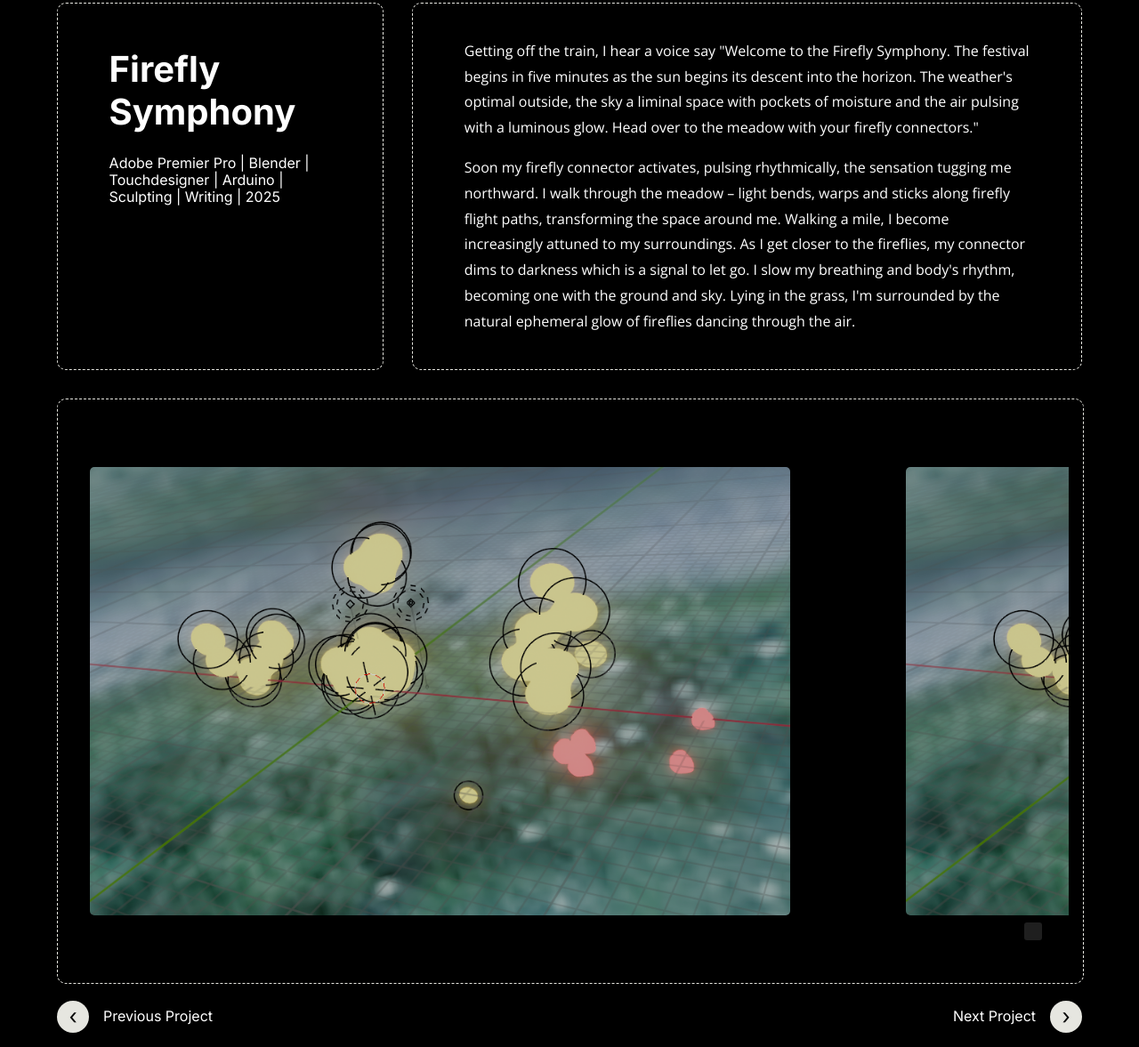
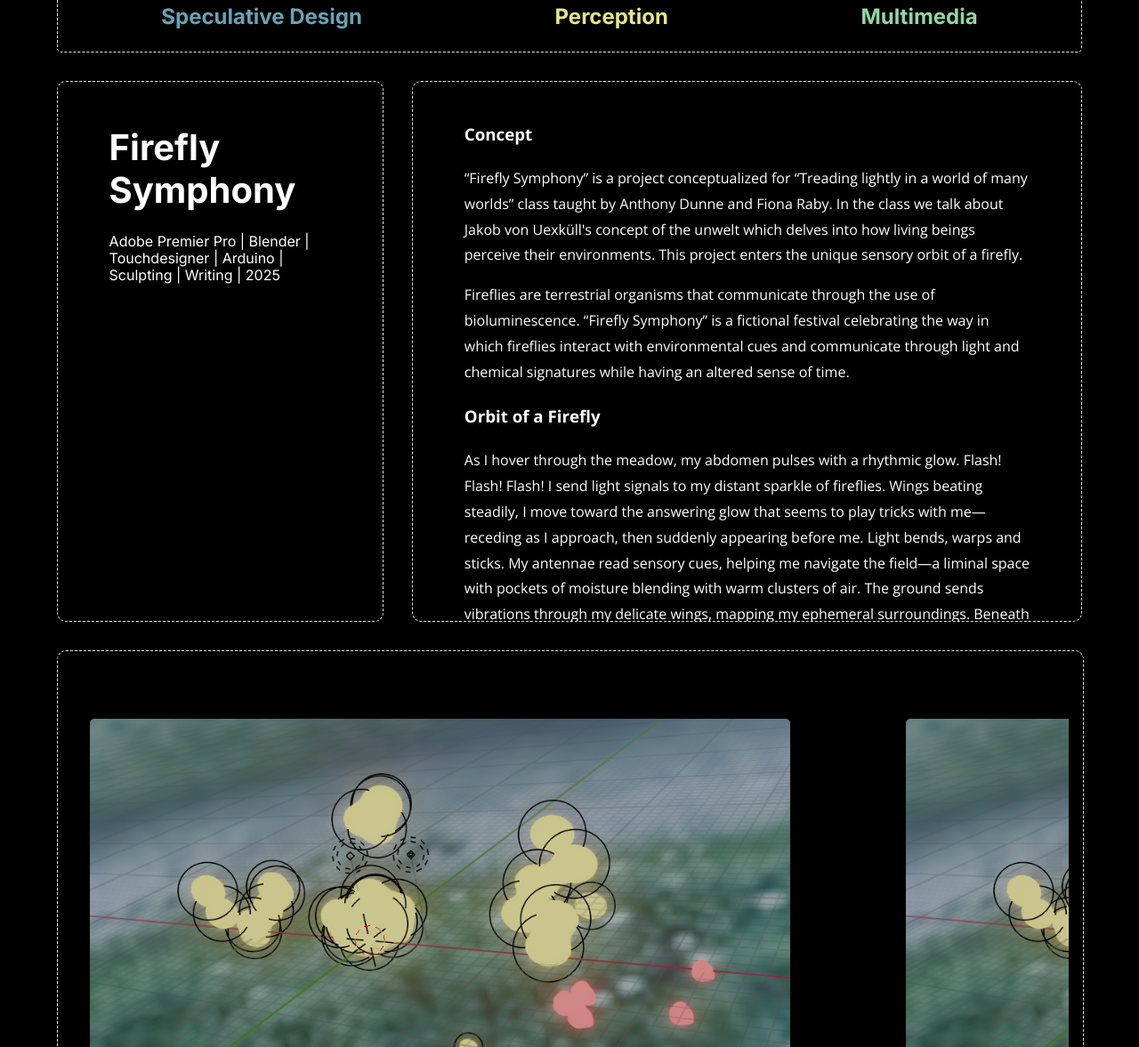
Before and after one commit to Paridhii27/Paridhi-Portfolio, a plain HTML site: page public/project-pages/firefly-symphony.html in a window 1280 px wide. Shown: the part 840-2017 px from the top of the page at 89% size. Drawn offline with nearby package versions, Linux system fonts and the light colour scheme.

Commit message:
Adding firefly project videos

```diff
--- a/public/project-pages/firefly-symphony.html
+++ b/public/project-pages/firefly-symphony.html
@@ -46,11 +46,11 @@
     </div>
 
     <div class="project-visual">
-        <img src="../assets/images/project-pages/firefly-symphony/1.png" id="main-img"/>
-        <!-- <div class="video-container">
-          <iframe src="https://player.vimeo.com/video/1047644264?title=0&byline=0&portrait=0&sidedock=0&badge=0&amp;autopause=0&amp;player_id=0&amp;app_id=58479" frameborder="0" allow="autoplay; fullscreen; picture-in-picture; clipboard-write; encrypted-media" style="position:absolute;top:0;left:0;width:100%;height:100%;" title="fleeting-states">
+        <!-- <img src="../assets/images/project-pages/firefly-symphony/1.png" id="main-img"/> -->
+        <div class="video-container">
+          <iframe src="https://player.vimeo.com/video/1097048971?badge=0&amp;autopause=0&amp;player_id=0&amp;app_id=58479" frameborder="0" allow="autoplay; fullscreen; picture-in-picture; clipboard-write; encrypted-media" style="position:absolute;top:0;left:0;width:100%;height:100%;" title="fleeting-states">
           </iframe>
-        </div> -->
+        </div>
       </div>
 
       <div class="keywords" style="border-color: #e6e6e0">
@@ -65,6 +65,21 @@
         <p>Adobe Premier Pro | Blender | Touchdesigner | Arduino | Sculpting | Writing | 2025</p>
       </div>
       <div class="documentation">
+        <h3>Concept</h3>
+        <p>“Firefly Symphony” is a project conceptualized for “Treading lightly in a world of many worlds” class taught by Anthony Dunne and Fiona Raby. In the class we talk about Jakob von Uexküll's concept of the unwelt which delves into how living beings perceive their environments. This project enters the unique sensory orbit of a firefly. </p>
+        <p>Fireflies are terrestrial organisms that communicate through the use of bioluminescence. “Firefly Symphony” is a fictional festival celebrating the way in which fireflies interact with environmental cues and communicate through light and chemical signatures while having an altered sense of time.</p>
+
+        <h3>Orbit of a Firefly</h3>
+        <p>As I hover through the meadow, my abdomen pulses with a rhythmic glow. Flash! Flash! Flash! I send light signals to my distant sparkle of fireflies. Wings beating steadily, I move toward the answering glow that seems to play tricks with
+          me—receding as I approach, then suddenly appearing before me. Light bends,
+          warps and sticks. My antennae read sensory cues, helping me navigate the field—a
+          liminal space with pockets of moisture blending with warm clusters of air. The ground
+          sends vibrations through my delicate wings, mapping my ephemeral surroundings.
+          Beneath me, the dark long shards of grass stretch endlessly.</p>
+        <h3>Invitation to the Firefly Symphony</h3>
+        <p>You’re cordially invited to witness the ephemeral light dance of fireflies where flashes and screeches of light weave conversations between the land and the sky. The air is pulsing with a luminous rhythm and fascination tugs you along. There are fireflies lurking just above the grass and soaring in the sky. Lay down on the picnic blanket and sense the luminous pulses of light and see the sky’s topology transform in front of you. It’s the most beautiful time of the year and the weather is optimal outside with winds drifting at the speed of 13-15 kph and high moisture content in the air around. The groundward fireflies are sending signals of celebration and gratitude while the skyward fireflies send signals to avoid the predators. It’s a balancing dance to celebrate their day to day lives. A festival that strongly encourages you to silently listen to the world through your eyes.</p>
+
+        <h3>At the Festival</h3>
         <p>Getting off the train, I hear a voice say "Welcome to the Firefly Symphony. The festival begins in five minutes as the sun begins its descent into the horizon. The weather's optimal outside, the sky a liminal space with pockets of moisture and the air pulsing with a luminous glow. Head over to the meadow with your firefly connectors."</p>
         <p>Soon my firefly connector activates, pulsing rhythmically, the sensation tugging me northward. I walk through the meadow – light bends, warps and sticks along firefly flight paths, transforming the space around me. Walking a mile, I become increasingly attuned to my surroundings. As I get closer to the fireflies, my connector dims to darkness which is a signal to let go. I slow my breathing and body's rhythm, becoming one with the ground and sky. Lying in the grass, I'm surrounded by the natural ephemeral glow of fireflies dancing through the air.</p>
       </div>
```
Also changed, not shown: public/project-pages/sights-and-insights.html (+2 -2 lines), public/assets/images/project-pages/firefly-symphony/Screenshot 2025-03-18 at 12.50.21 AM.png (added), 2 other files.
